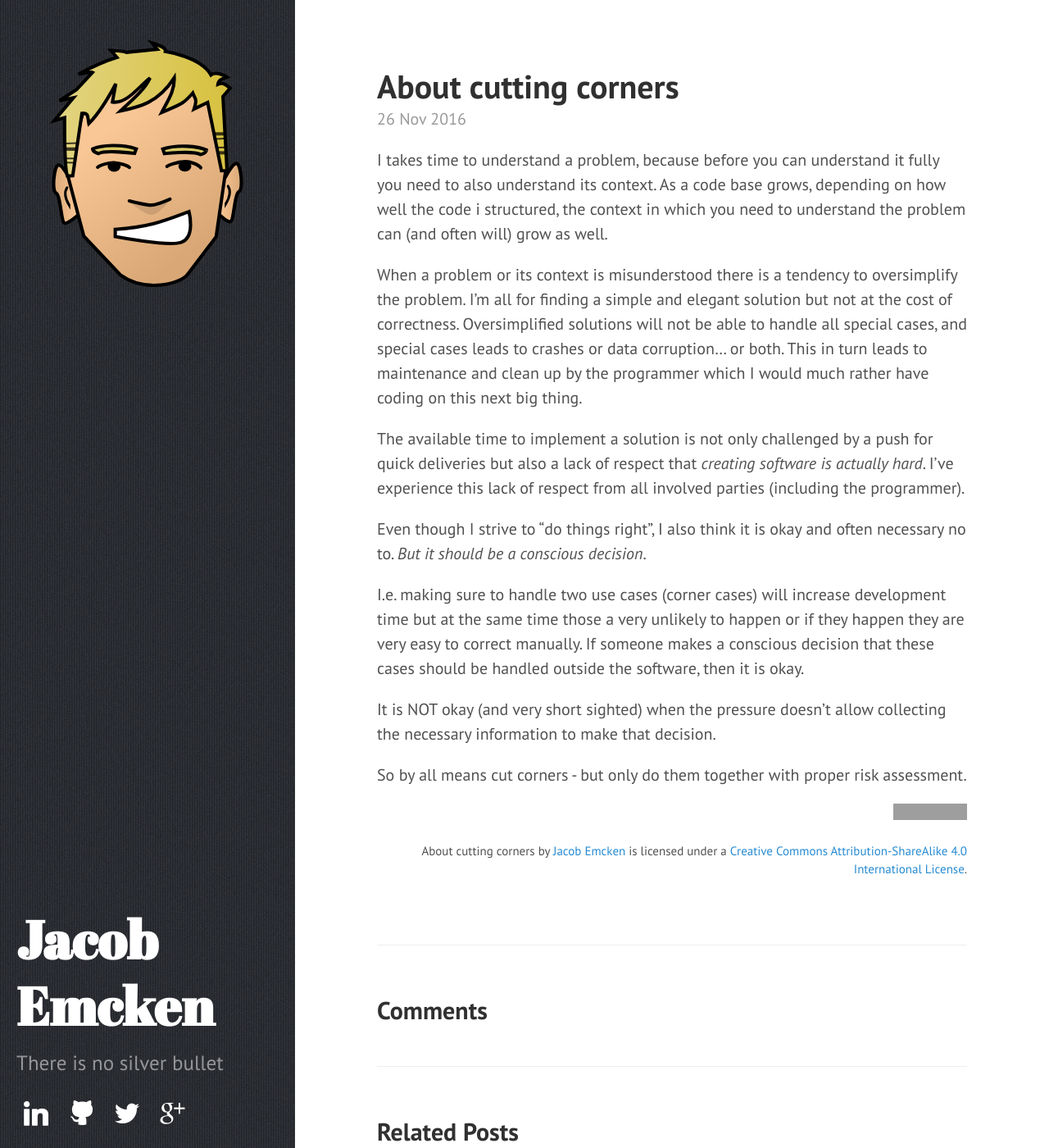
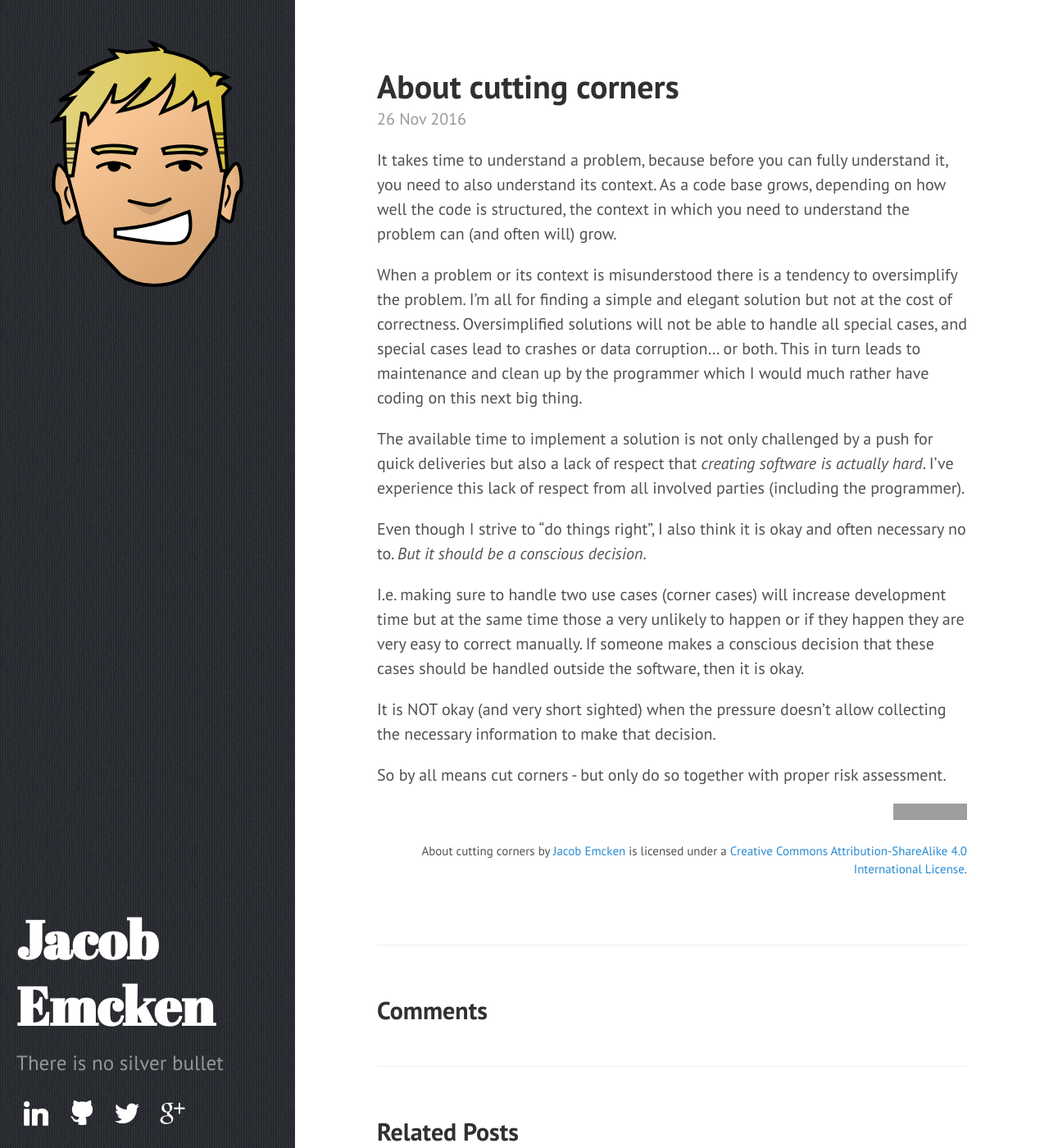
Before and after one commit to jacobemcken/jacobemcken.github.io, a Jekyll site: the page built from _posts/2016-11-26-about-cutting-corners.md, in a window 1280 px wide and 1400 px high. Shown: the whole window at 82% size. Built offline with Jekyll 4.4.1, drawn with Linux system fonts in a browser that asks for light colours; comment, search, counter and statistics services are not loaded; grey boxes are pictures that could not be loaded.

Commit message:
Fix typos, danish-ism and improve text flow

```diff
--- a/_posts/2016-11-26-about-cutting-corners.md
+++ b/_posts/2016-11-26-about-cutting-corners.md
@@ -6,16 +6,15 @@ categories:
 comments: true
 ---
 
-I takes time to understand a problem, because before you can
-understand it fully you need to also understand its context. As a code
-base grows, depending on how well the code i structured, the context
-in which you need to understand the problem can (and often will) grow
-as well.
+It takes time to understand a problem, because before you can fully
+understand it, you need to also understand its context. As a code base
+grows, depending on how well the code is structured, the context in
+which you need to understand the problem can (and often will) grow.
 
 When a problem or its context is misunderstood there is a tendency to
 oversimplify the problem. I'm all for finding a simple and elegant
 solution but not at the cost of correctness. Oversimplified solutions
-will not be able to handle all special cases, and special cases leads
+will not be able to handle all special cases, and special cases lead
 to crashes or data corruption... or both. This in turn leads to
 maintenance and clean up by the programmer which I would much rather
 have coding on this next big thing.
@@ -37,5 +36,5 @@ the software, then it is okay.
 It is NOT okay (and very short sighted) when the pressure doesn't
 allow collecting the necessary information to make that decision.
 
-So by all means cut corners - but only do them together with proper
-risk assessment.
+So by all means cut corners - but only do so together with proper risk
+assessment.
```
